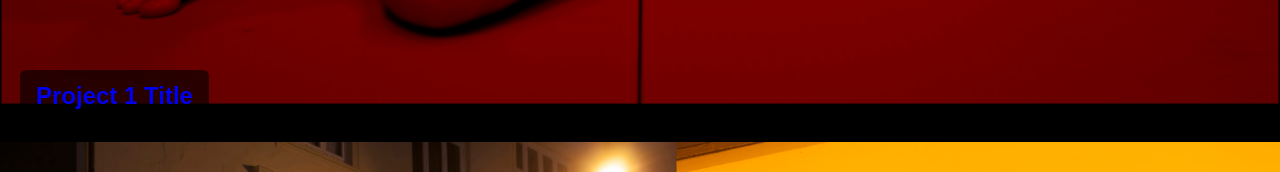
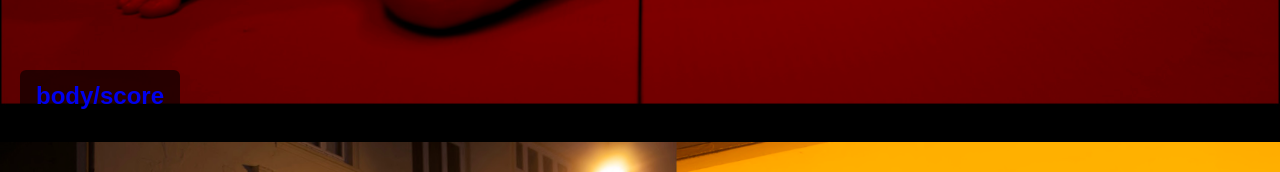
Before and after one commit to emiliewright/emiliewright.github.io, a plain HTML site: page portfolio.html in a window 1280 px wide. Shown: the part 685-857 px from the top of the page. Drawn offline with Linux system fonts and the light colour scheme.

Commit message:
Update portfolio.html

```diff
--- a/portfolio.html
+++ b/portfolio.html
@@ -77,12 +77,12 @@
 <!-- Portfolio images -->
 <a href="projects/project1.html" class="image-container">
   <img src="images/work1.jpg" alt="Project 1">
-  <div class="caption">Project 1 Title</div>
+  <div class="caption">body/score</div>
 </a>
 
 <a href="projects/project2.html" class="image-container">
   <img src="images/work2.jpg" alt="Project 2">
-  <div class="caption">Project 2 Title</div>
+  <div class="caption">fever dream</div>
 </a>
 
 <a href="projects/project3.html" class="image-container">
@@ -91,7 +91,7 @@
 </a>
 <a href="projects/poem-of-ecstasy.html" class="image-container">
   <img src="images/work1.jpg" alt="Poem of Ecstasy">
-  <div class="caption">poem of Ecstasy</div>
+  <div class="caption">body/score</div>
 </a>
 
 
```
